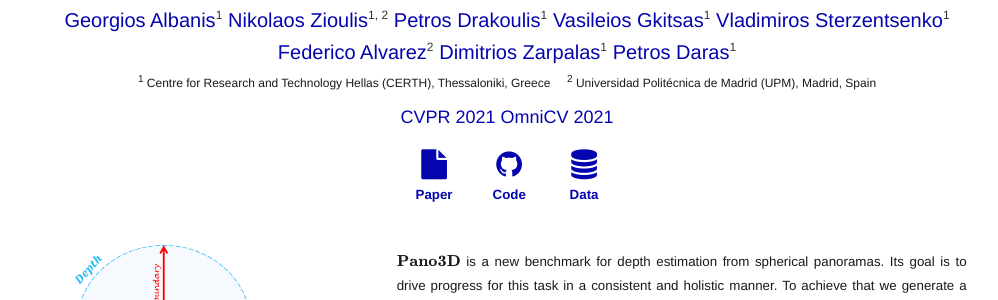
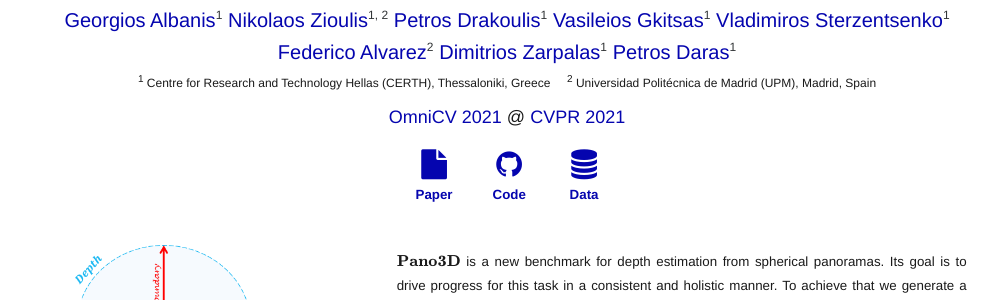
Before and after one commit to VCL3D/Pano3D, a Jekyll site: the page index.html, which Jekyll copies as it is, in a window 1280 px wide and 900 px high. Shown: the part 204-504 px from the top of the window, without its empty margins (133-1131 px from the left). Built offline with Jekyll 4.4.1, drawn with Linux system fonts in a browser that asks for light colours; some web fonts are replaced; formulas are drawn with MathJax 3; a style sheet for code colours, icons or effects is not loaded.

```diff
--- a/index.html
+++ b/index.html
@@ -137,8 +137,9 @@
             </div>
 
             <div class="project-conference">
-                <a href=http://cvpr2021.thecvf.com//>CVPR 2021</a>
                 <a href=https://sites.google.com/view/omnicv2021/>OmniCV 2021</a>
+		@
+		<a href=http://cvpr2021.thecvf.com//>CVPR 2021</a>
             </div>
 
             <div class="project-icons">
```
